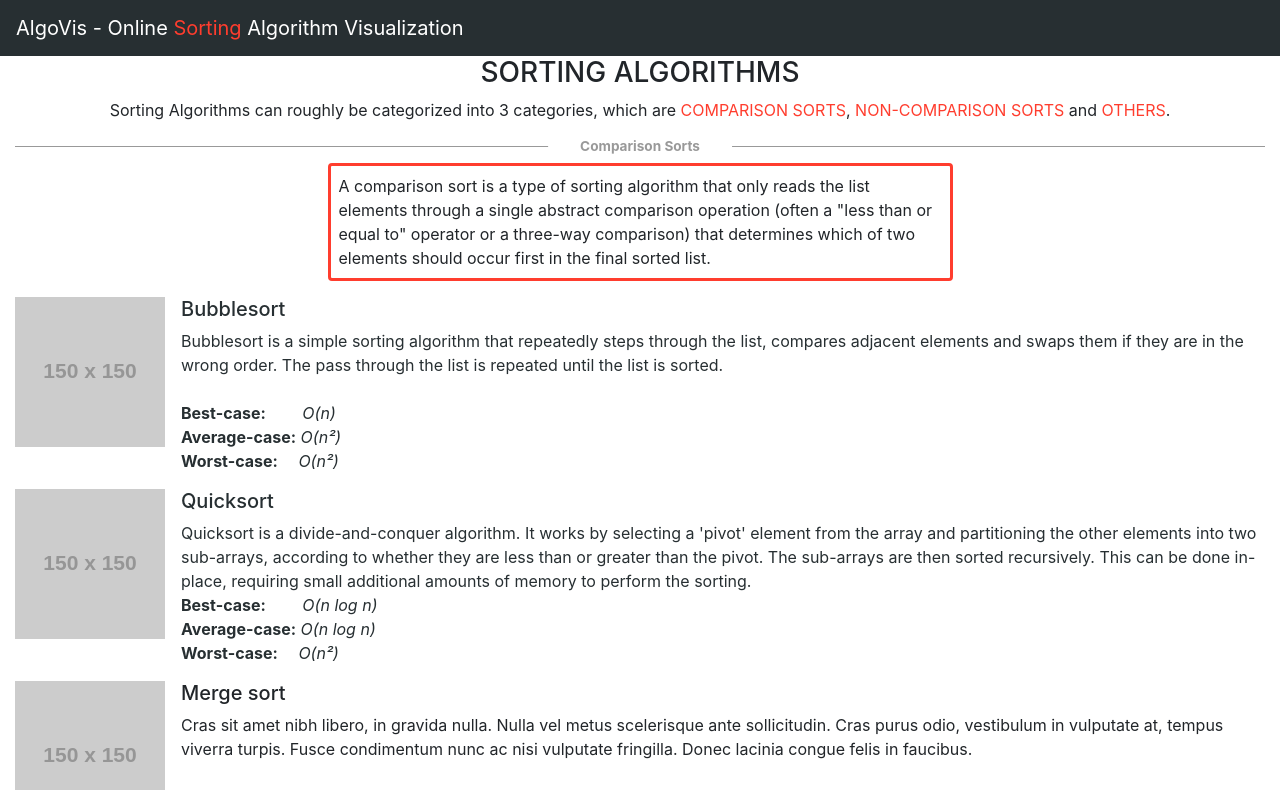
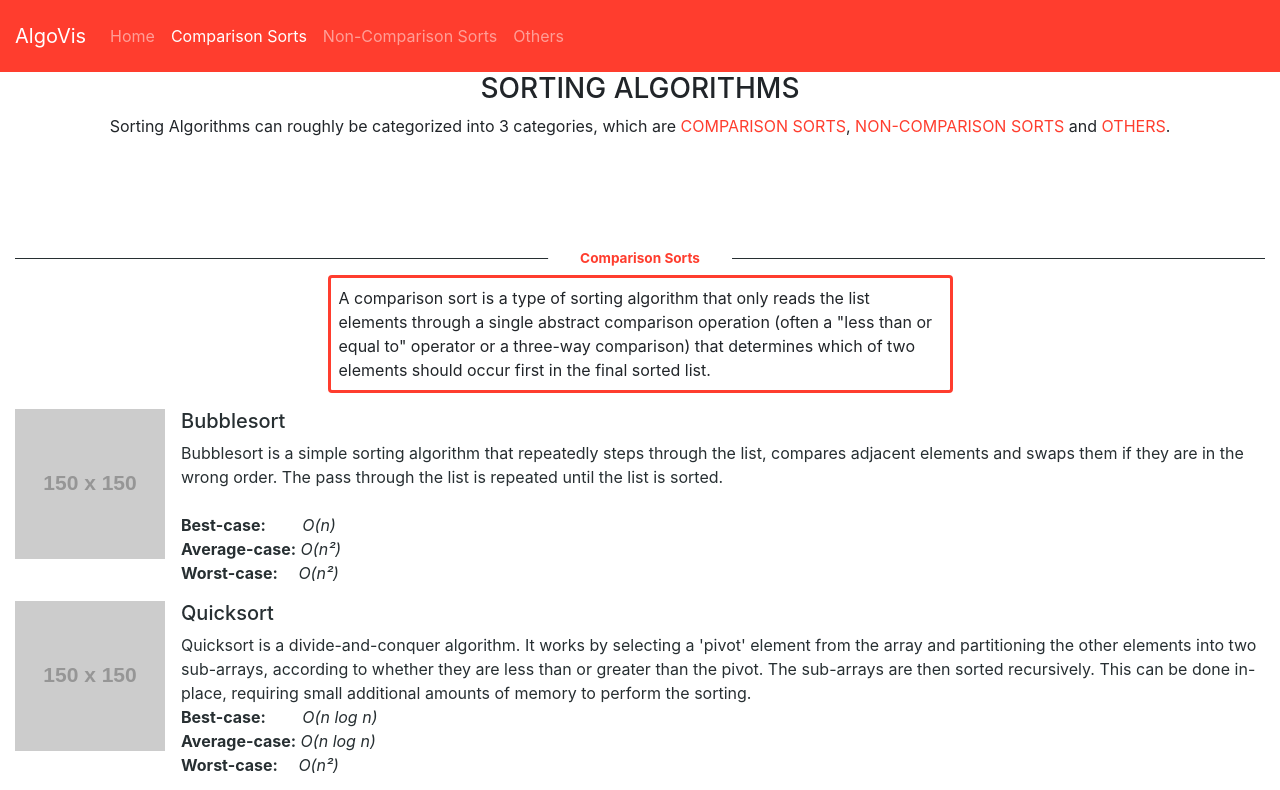
Before and after one commit to tobinatore/algovis, a plain HTML site: page sorting.html in a window 1280 px wide. Shown: the top 790 px of the page. Drawn offline with nearby package versions, Linux system fonts and the light colour scheme; placeholder pictures from the web are drawn by us.

Commit message:
started rework of sorting.html

```diff
--- a/css/main.css
+++ b/css/main.css
@@ -53,7 +53,7 @@ hr.hr-text {
     position: relative;
       border: none;
       height: 1px;
-      background: #999;
+      background: #272F32;
   }
 
   hr.hr-text::before {
@@ -62,7 +62,7 @@ hr.hr-text {
       background: #fff;
       font-weight: bold;
       font-size: 0.85rem;
-      color: #999;
+      color: #FF3D2E;
       border-radius: 30rem;
       padding: 0.2rem 2rem;
       position: absolute;
--- a/sorting.html
+++ b/sorting.html
@@ -13,19 +13,50 @@
 
 </head>
 
-<body>
+
     <!-- NAV -->
-    <nav class="navbar navbar-expand-lg navbar-light dark-bg">
-        <a class="navbar-brand" href="#"><span class="white-text">AlgoVis - Online <span class="highlighted-text">Sorting</span> Algorithm Visualization</span></a>
-    </nav>
+    <body data-spy="scroll" data-target="#navbar" data-offset="72" class="scroll">
+    <header class="fixed-top page-header">
+      <div class="container-fluid">
+        <nav id="navbar" class="navbar navbar-expand-lg navbar-dark scroll">
+          <a class="navbar-brand" href="#home">AlgoVis</a>
+          <button class="navbar-toggler" type="button" data-toggle="collapse" data-target="#navbarNav" aria-controls="navbarNav" aria-expanded="false" aria-label="Toggle navigation">
+            <span class="navbar-toggler-icon"></span>
+          </button>
+          <div class="collapse navbar-collapse justify-content-lg-between" id="navbarNav">
+            <ul class="navbar-nav">
+                <li class="nav-item">
+                    <a class="nav-link" href="index.html">Home</a>
+                </li>
+                <li class="nav-item">
+                    <a class="nav-link" href="#comparison">Comparison Sorts</a>
+                </li>
+                <li class="nav-item">
+                    <a class="nav-link" href="#non-comparison">Non-Comparison Sorts</a>
+                </li>
+                <li class="nav-item">
+                    <a class="nav-link" href="#others">Others</a>
+                </li>
+            </ul>
+          </div>
+        </nav>
+      </div>
+    </header>
 
+    <section id="intro">
+        <div class="container-fluid w-100" style="margin-top: 72px;">
+            <div class="mb-4">
+                <h3 class=" text-uppercase text-center">Sorting Algorithms</h3>
+                <p class="text-center">Sorting Algorithms can roughly be categorized into 3 categories, which are <span class="text-uppercase highlighted-text">Comparison sorts</span>, <span class="text-uppercase highlighted-text">Non-Comparison sorts</span> and <span class="text-uppercase highlighted-text">Others</span>.
+                    </ul>
+            </div>
+        </div>
+
+    </section>
     <!-- SEARCH + TAG CLOUD -->
-    <div class="container-fluid w-100">
-        <div class="mb-4">
-            <h3 class=" text-uppercase text-center">Sorting Algorithms</h3>
-            <p class="text-center">Sorting Algorithms can roughly be categorized into 3 categories, which are <span class="text-uppercase highlighted-text">Comparison sorts</span>, <span class="text-uppercase highlighted-text">Non-Comparison sorts</span> and <span class="text-uppercase highlighted-text">Others</span>.
-                </ul>
-            </div>
+    <section id="comparison">
+        <div class="row w-100">&emsp;</div>
+        <div class="container-fluid w-100" style="margin-top: 72px;">
             <!-- Gradient divider -->
             <hr data-content="Comparison Sorts" class="hr-text">
             <div class=" w-50 p-2 rounded border-red row ml-auto mr-auto mt-2 mb-3">
@@ -238,7 +269,7 @@
                 </div>
             </div>
         </div>
-
+    </section>
         <div class="mb-4">
             <h6 class=" text-uppercase">Text content</h6>
             <!-- Gradient divider -->
@@ -253,5 +284,20 @@
     <script src="https://cdn.jsdelivr.net/npm/popper.js@1.16.0/dist/umd/popper.min.js" integrity="sha384-Q6E9RHvbIyZFJoft+2mJbHaEWldlvI9IOYy5n3zV9zzTtmI3UksdQRVvoxMfooAo" crossorigin="anonymous"></script>
     <script src="https://stackpath.bootstrapcdn.com/bootstrap/4.5.0/js/bootstrap.min.js" integrity="sha384-OgVRvuATP1z7JjHLkuOU7Xw704+h835Lr+6QL9UvYjZE3Ipu6Tp75j7Bh/kR0JKI" crossorigin="anonymous"></script>
 
+    <script>
+        const $body = $("body");
+        const $header = $(".page-header");
+        const $navCollapse = $(".navbar-collapse");
+        const scrollClass = "scroll";
+
+        document.querySelectorAll('a[href^="#"]').forEach(anchor => {
+            anchor.addEventListener('click', function (e) {
+                e.preventDefault();
+                document.querySelector(this.getAttribute('href')).scrollIntoView({
+                    behavior: 'smooth'
+                });
+            });
+        });
+    </script>
 </body>
 </html>
```
